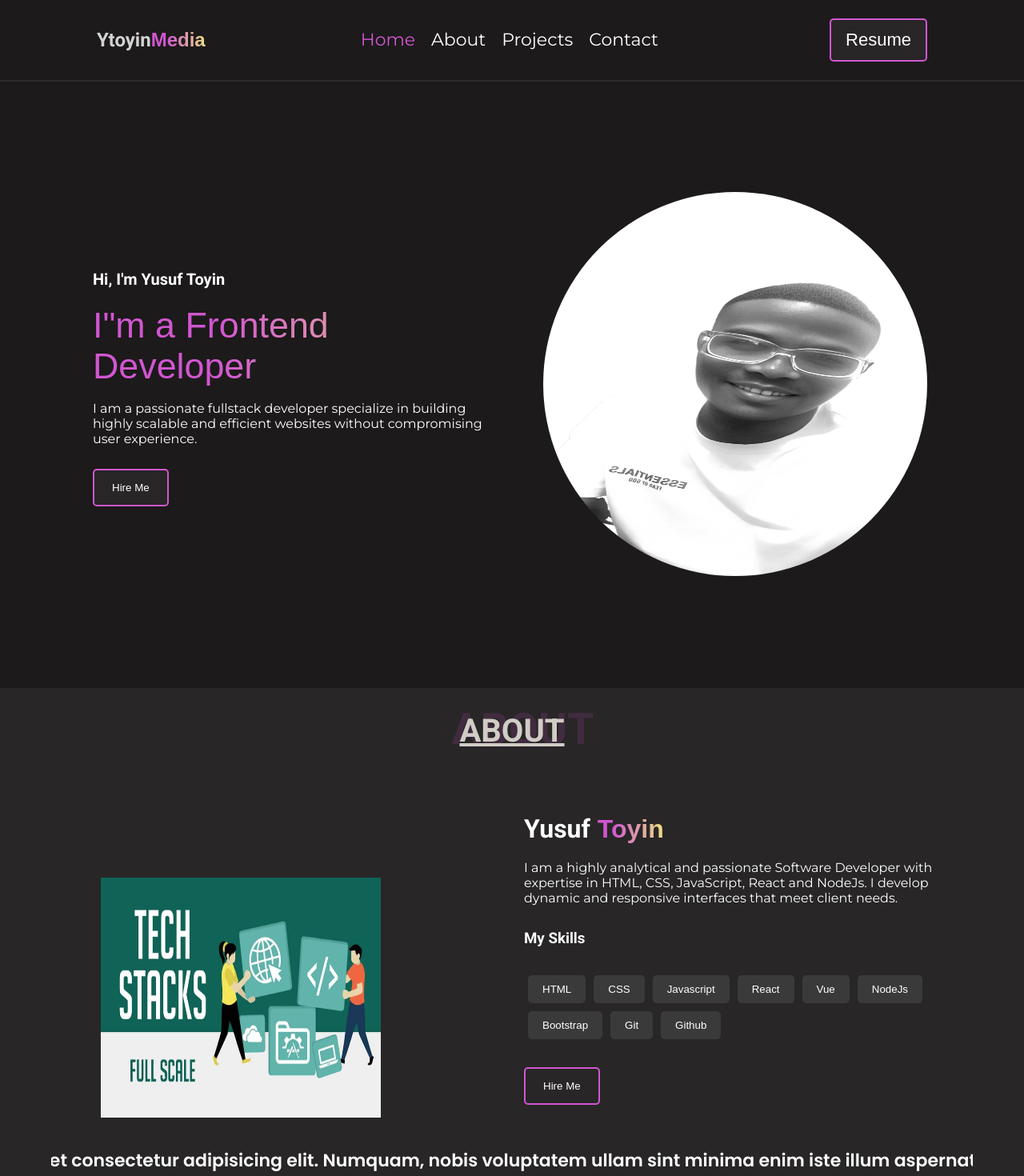
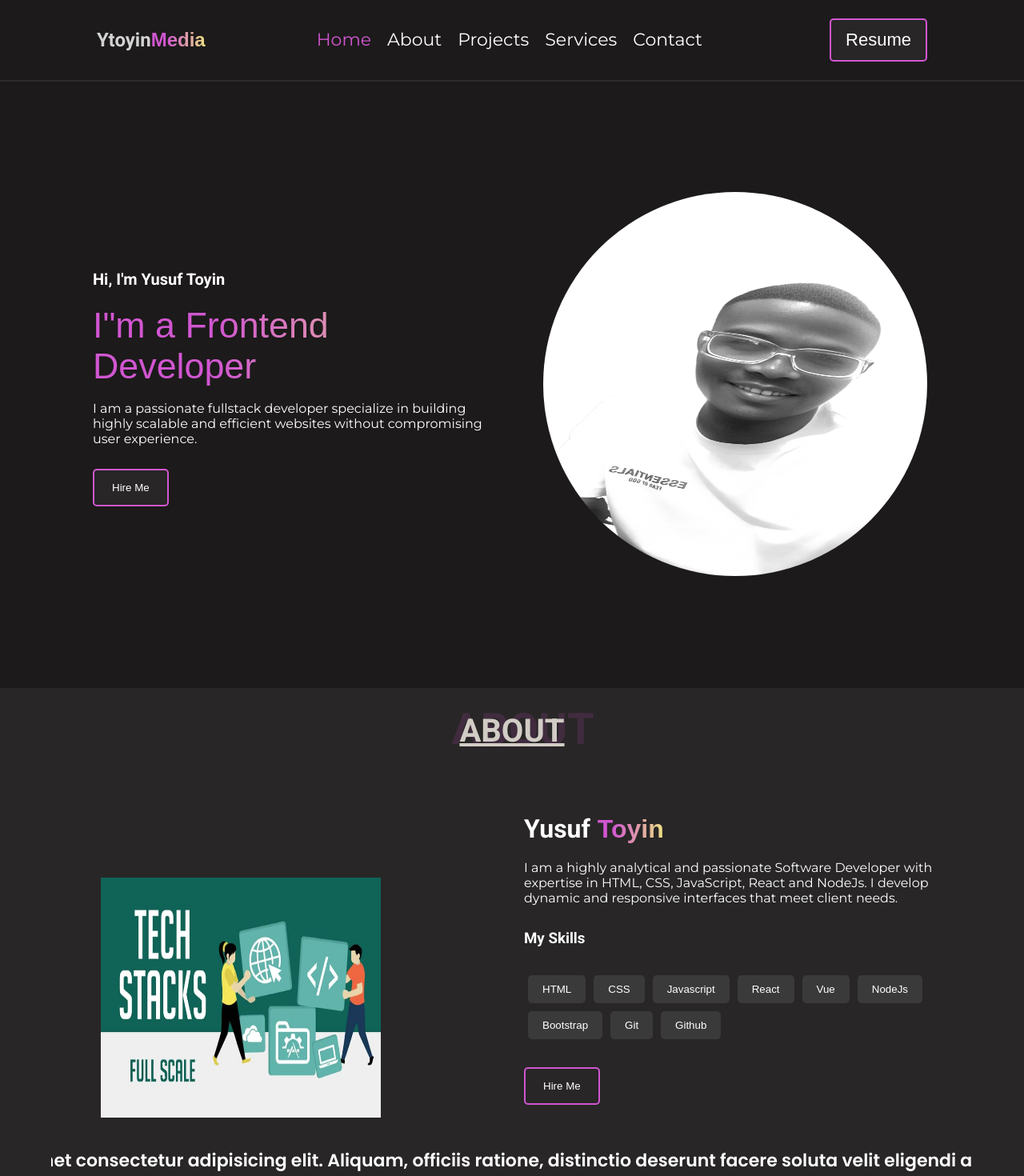
Before and after one commit to ytoyin67/portfolio, a React (Vite) app: page / in a window 1280 px wide. Shown: the top 1470 px of the page at 80% size. Built offline with nearby package versions, Linux system fonts and the light colour scheme.

Commit message:
hero & about

```diff
--- a/src/components/about/About.jsx
+++ b/src/components/about/About.jsx
@@ -5,7 +5,7 @@ import Marquee from "react-fast-marquee";
 
 const About = () => {
   return (
-    <div>
+    <div id='about'>
         <h1 className='about-text'>About</h1>
         <div className="about-grid">
 
@@ -41,7 +41,7 @@ const About = () => {
             </div>
       </div>
              <Marquee style={{marginTop: '30px', fontSize: '22px', fontWeight: 'bold', width: '90%', marginLeft: 'auto', marginRight: 'auto'}}>
-                 Lorem ipsum dolor sit amet consectetur adipisicing elit. Numquam, nobis voluptatem ullam sint minima enim iste illum aspernatur debitis soluta maiores sit doloremque velit beatae reprehenderit doloribus nesciunt dolorem error.
+                 Lorem ipsum, dolor sit amet consectetur adipisicing elit. Aliquam, officiis ratione, distinctio deserunt facere soluta velit eligendi amet omnis, itaque impedit molestiae eos natus sit minus libero est fugit at quam! Magni dignissimos asperiores eum quia culpa ut consequatur ullam sed nemo saepe, hic perferendis rem est reprehenderit adipisci quod deserunt fuga earum dolor laboriosam odio. Beatae qui nobis quia!
             </Marquee>
 
 
--- a/src/components/contact/Contact.jsx
+++ b/src/components/contact/Contact.jsx
@@ -3,7 +3,7 @@ import './Contact.css';
 
 const Contact = () => {
   return (
-    <div>Contact</div>
+    <div id='contact'>Contact</div>
   )
 }
 
--- a/src/components/footer/Footer.jsx
+++ b/src/components/footer/Footer.jsx
@@ -3,7 +3,7 @@ import './Footer.css';
 
 const Footer = () => {
   return (
-    <div id='project'>Footer</div>
+    <div id='footer'>Footer</div>
   )
 }
 
--- a/src/components/hero/Hero.jsx
+++ b/src/components/hero/Hero.jsx
@@ -9,7 +9,7 @@ import { TypeAnimation } from 'react-type-animation';
 
 const Hero = () => {
   return (
-    <div style={{backgroundColor: 'rgba(25, 23, 23, 0.8)', overflowX: 'hidden'}}>
+    <div   style={{backgroundColor: 'rgba(25, 23, 23, 0.8)', overflowX: 'hidden'}}>
       <div className="hero-grid">
          <div className="left">
 
--- a/src/components/navbar/Navbar.css
+++ b/src/components/navbar/Navbar.css
@@ -143,7 +143,7 @@
     flex-direction: column;
     align-items: center;
     gap: 30px;
-    padding-top: 55px;
+    padding-top: 90px;
 
 
 
@@ -198,6 +198,7 @@
   line-height: 2.5;
 
 }
+
 }
 
 @media(max-width: 600px){
@@ -217,4 +218,9 @@
 
 }
 
+
+.nav-mobile{
+  padding-top: 70px;
 }
+
+}
--- a/src/components/navbar/Navbar.jsx
+++ b/src/components/navbar/Navbar.jsx
@@ -18,8 +18,9 @@ const [toggle, setToggle] = useState(false)
          <ul className='nav-flex'>
            <li><a style={{color:'rgb(209, 86, 209)'}} href="#">Home</a></li>
            <li><a href="#About">About</a></li>
-           <li><a href="#Service">Projects</a></li>
-           <li><a href="#Project">Contact</a></li>
+           <li><a href="#projects">Projects</a></li>
+           <li><a href="#services">Services</a></li>
+           <li><a href="#contact">Contact</a></li>
 
          </ul>
 
@@ -30,12 +31,13 @@ const [toggle, setToggle] = useState(false)
 
        <nav className={toggle ? 'nav-mobile show' : 'nav-mobile' }>
 
-         <FaTimes onClick={()=> setToggle(!toggle)} style={{position: 'relative', top: '-24px', left: '145px', fontSize: '28px', cursor: 'pointer'}}/>
+         <FaTimes onClick={()=> setToggle(!toggle)} style={{position: 'absolute', top: '30px', right: '50px', fontSize: '28px', cursor: 'pointer'}}/>
          <ul>
            <li><a onClick={()=> setToggle(false)}  style={{color:'rgb(209, 86, 209)'}} href="#">Home</a></li>
-           <li><a onClick={()=> setToggle(false)}  href="#About">About</a></li>
-           <li><a onClick={()=> setToggle(false)} href="#Service">Projects</a></li>
-           <li><a onClick={()=> setToggle(false)} href="#project">Contact</a></li>
+           <li><a onClick={()=> setToggle(false)}  href="#about">About</a></li>
+           <li><a onClick={()=> setToggle(false)} href="#projects">Projects</a></li>
+           <li><a onClick={()=> setToggle(false)} href="#services">Services</a></li>
+           <li><a onClick={()=> setToggle(false)} href="#contact">Contact</a></li>
          </ul>
          <button className='mobile-resume' style={{}}>Resume</button>
 
--- a/src/components/projects/Project.jsx
+++ b/src/components/projects/Project.jsx
@@ -3,7 +3,7 @@ import './Project.css'
 
 const Project = () => {
   return (
-    <div>Project</div>
+    <div id='projects'>Project</div>
   )
 }
 
--- a/src/components/services/Service.jsx
+++ b/src/components/services/Service.jsx
@@ -3,7 +3,7 @@ import './Service.css'
 
 const Service = () => {
   return (
-    <div>Service</div>
+    <div id='services'>Service</div>
   )
 }
 
```
Also changed, not shown: src/components/hero/Hero.css (line endings or trailing spaces).
